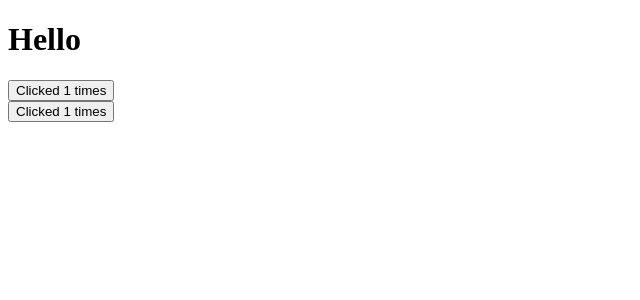
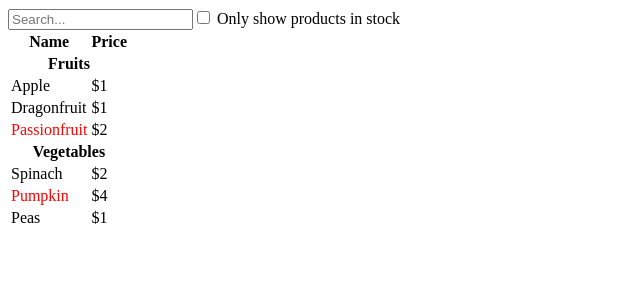
Before and after one commit to Averand1/React, a React (Create React App) app: page / in a window 1280 px wide. Shown: the top 300 px of the page, without its empty margins (0-640 px from the left). Built offline with nearby package versions, Linux system fonts and the light colour scheme.

Commit message:
Static Version of the Website

```diff
--- a/src/App.js
+++ b/src/App.js
@@ -1,24 +1,87 @@
 import "./styles.css";
-import { useState } from "react";
 
-function MyButton({ count, onClick }) {
-  return <button onClick={onClick}>Clicked {count} times</button>;
+function ProductCategoryRow({ category }) {
+  return (
+    <tr>
+      <th colSpan="2">{category}</th>
+    </tr>
+  );
 }
 
-export default function App() {
-  /* Each MyButton Component doesn't have it's own seperate
-  / counter */
-  const [count, setCount] = useState(1);
+function ProductRow({ product }) {
+  const name = product.stocked ? (
+    product.name
+  ) : (
+    <span style={{ color: "red" }}>{product.name}</span>
+  );
 
-  function handleClick() {
-    setCount(count + 1);
-  }
+  return (
+    <tr>
+      <td>{name}</td>
+      <td>{product.price}</td>
+    </tr>
+  );
+}
+
+function ProductTable({ products }) {
+  const rows = [];
+  let lastCategory = null;
+
+  products.forEach((product) => {
+    if (product.category !== lastCategory) {
+      rows.push(
+        <ProductCategoryRow
+          category={product.category}
+          key={product.category}
+        />
+      );
+    }
+    rows.push(<ProductRow product={product} key={product.name} />);
+    lastCategory = product.category;
+  });
+
+  return (
+    <table>
+      <thead>
+        <tr>
+          <th>Name</th>
+          <th>Price</th>
+        </tr>
+      </thead>
+      <tbody>{rows}</tbody>
+    </table>
+  );
+}
+
+function SearchBar() {
+  return (
+    <form>
+      <input type="text" placeholder="Search..." />
+      <label>
+        <input type="checkbox" /> Only show products in stock
+      </label>
+    </form>
+  );
+}
+
+function FilterableProductTable({ products }) {
   return (
     <div>
-      <h1>Hello</h1>
-      <MyButton count={count} onClick={handleClick} />
-      <br />
-      <MyButton count={count} onClick={handleClick} />
+      <SearchBar />
+      <ProductTable products={products} />
     </div>
   );
 }
+
+const PRODUCTS = [
+  { category: "Fruits", price: "$1", stocked: true, name: "Apple" },
+  { category: "Fruits", price: "$1", stocked: true, name: "Dragonfruit" },
+  { category: "Fruits", price: "$2", stocked: false, name: "Passionfruit" },
+  { category: "Vegetables", price: "$2", stocked: true, name: "Spinach" },
+  { category: "Vegetables", price: "$4", stocked: false, name: "Pumpkin" },
+  { category: "Vegetables", price: "$1", stocked: true, name: "Peas" },
+];
+
+export default function App() {
+  return <FilterableProductTable products={PRODUCTS} />;
+}
```
Also changed, not shown: .eslintrc.json (added).
